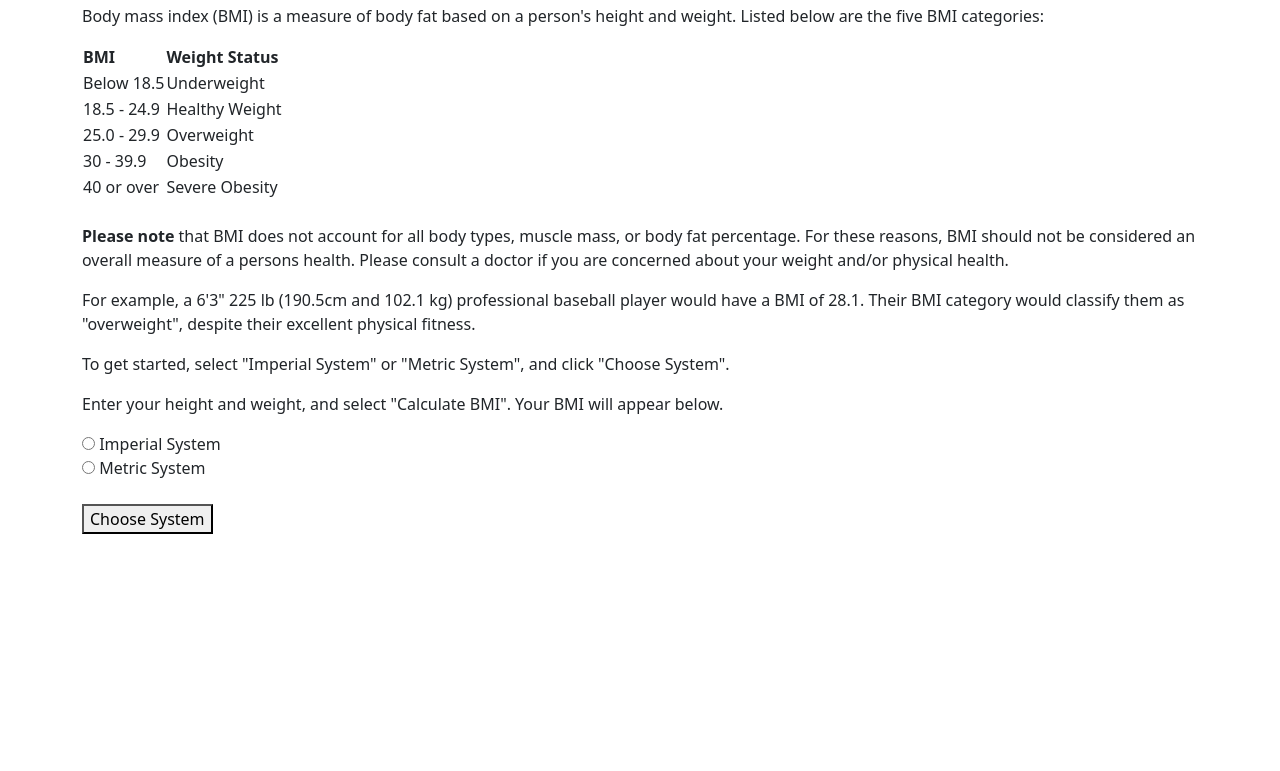
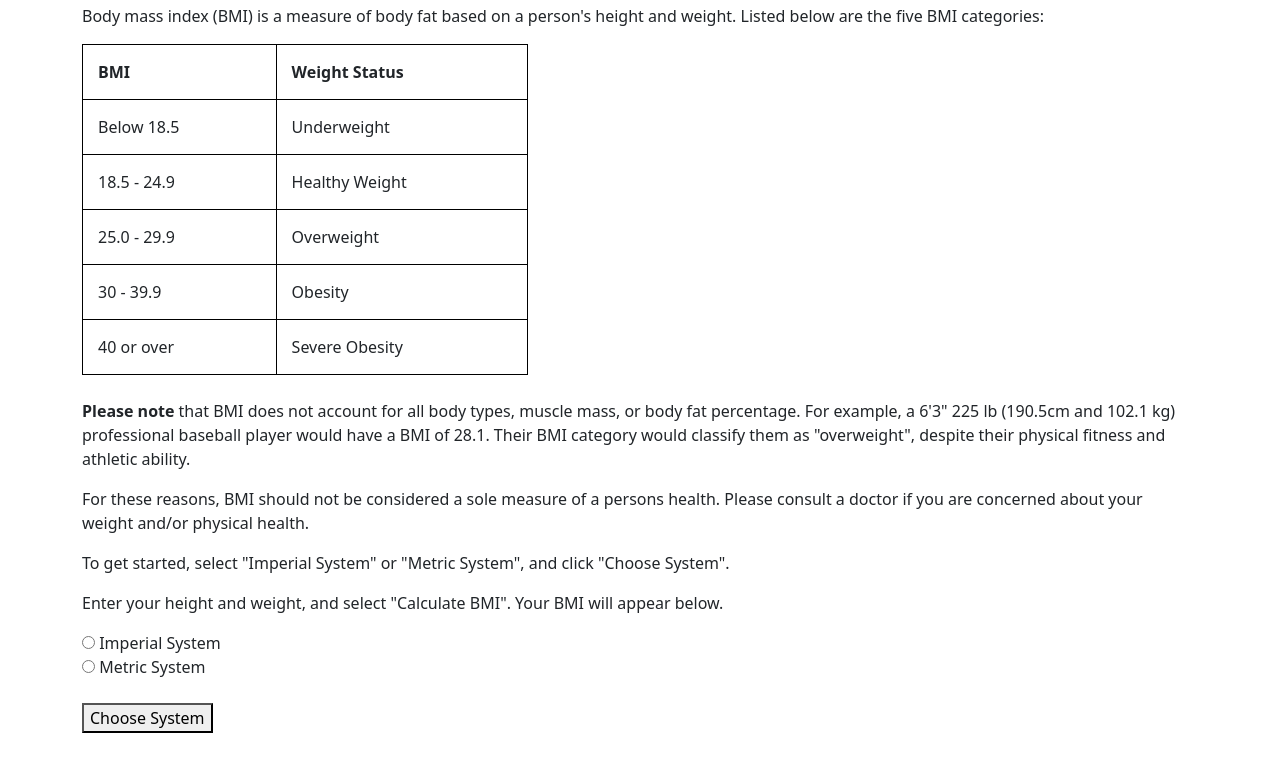
Before and after one commit to besure94/bmi-calculator, a website built with webpack: page src/index.html in a window 1280 px wide. Shown: the part 123-894 px from the top of the page. Before the commit the page ends 800 px from the top, so only its background shows below. Built offline with nearby package versions, Linux system fonts and the light colour scheme.

Commit message:
Add basic styling to table.

```diff
--- a/src/css/styles.css
+++ b/src/css/styles.css
@@ -1,3 +1,15 @@
 .hidden {
   display: none;
 }
+
+table {
+  width: 40%;
+}
+
+table, th, td {
+  border: 1px solid black;
+}
+
+th, td {
+  padding: 15px;
+}
--- a/src/index.html
+++ b/src/index.html
@@ -36,8 +36,8 @@
         </tr>
       </table>
       <br>
-      <p><strong>Please note</strong> that BMI does not account for all body types, muscle mass, or body fat percentage. For these reasons, BMI should not be considered an overall measure of a persons health. Please consult a doctor if you are concerned about your weight and/or physical health.</p>
-      <p>For example, a 6'3" 225 lb (190.5cm and 102.1 kg) professional baseball player would have a BMI of 28.1. Their BMI category would classify them as "overweight", despite their excellent physical fitness.</p>
+      <p><strong>Please note</strong> that BMI does not account for all body types, muscle mass, or body fat percentage. For example, a 6'3" 225 lb (190.5cm and 102.1 kg) professional baseball player would have a BMI of 28.1. Their BMI category would classify them as "overweight", despite their physical fitness and athletic ability.
+      <p>For these reasons, BMI should not be considered a sole measure of a persons health. Please consult a doctor if you are concerned about your weight and/or physical health.</p>
       <p>To get started, select "Imperial System" or "Metric System", and click "Choose System".</p>
       <p>Enter your height and weight, and select "Calculate BMI". Your BMI will appear below.</p>
       <form id="chooseSystem">
```
